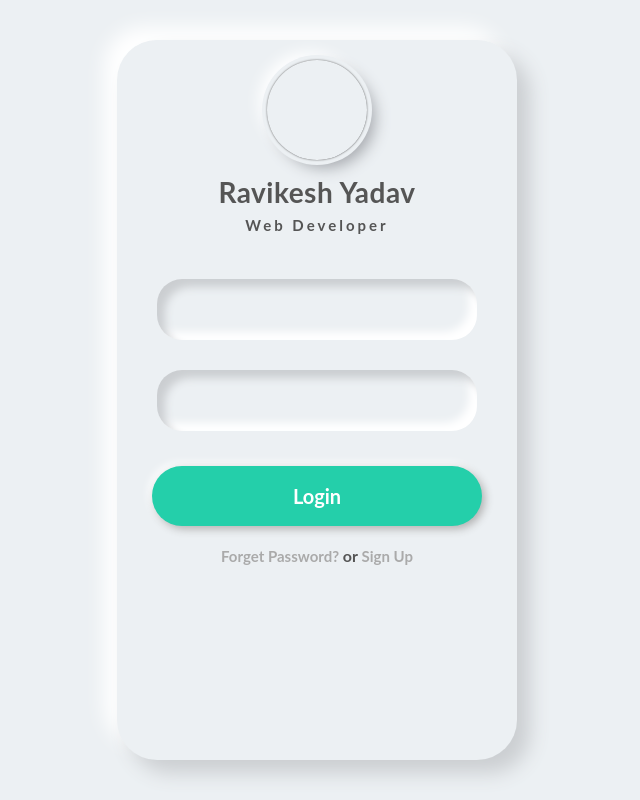
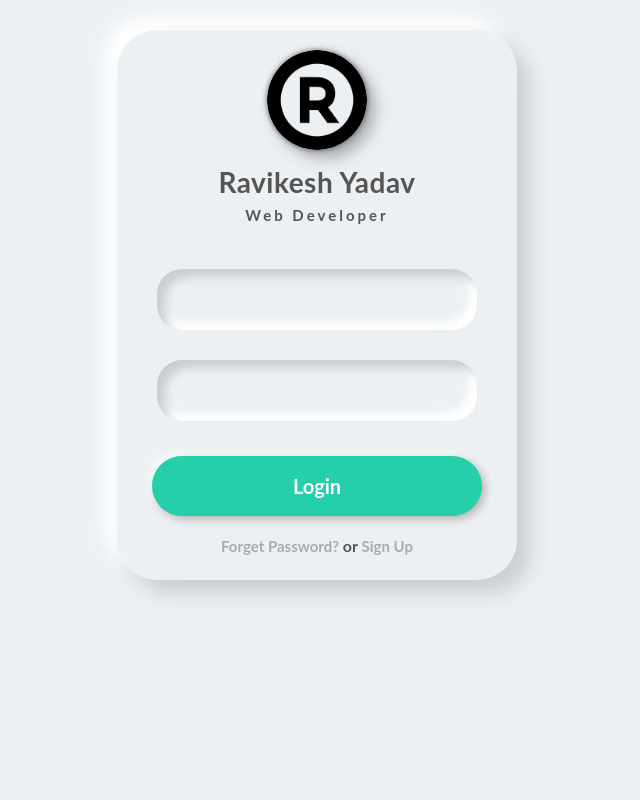
Before and after one commit to ravikesh4/lockdown, a plain HTML site: page login/index.html in a window 1280 px wide. Shown: the whole page, without its empty margins (323-963 px from the left). Drawn offline with Linux system fonts and the light colour scheme.

Commit message:
logo added

```diff
--- a/login/style.css
+++ b/login/style.css
@@ -3,10 +3,8 @@
 }
 
 body {
-    margin: 0;
-    height: 100vh;
-    width: 100vw;
-    overflow: hidden;
+    margin: 30px;
+    overflow: auto;
     font-family: 'Lato', sans-serif;
     font-weight: 700;
     display: flex;
@@ -18,7 +16,7 @@ body {
 
 .login-div {
     width: 400px;
-    height: 90vh;
+    height: 550px;
     padding: 20px 35px 35px 35px;
     border-radius: 40px;
     background-color: #ecf0f3;
@@ -27,20 +25,21 @@ body {
 }
 
 .logo {
-    background: url();
+    background: url(ravikesh.png);
+    background-size: 100px;
     width: 100px;
     height: 100px;
     border-radius: 50%;
     margin: 0 auto;
     box-shadow:
     /* logo shadow  */
-    0px 0px 2px #5f5f5f,
+    0px 0px 5px #5f5f5f,
     /* offset  */
-    0px 0px 0px 5px #ecf0f3,
+    0px 0px 0px 0px #ecf0f3,
     /* bottom right shadow  */
     8px 8px 15px #a7aaaf,
     /* top left  */
-    -8px -8px 15px #ffffff;
+    -1px -1px 1px #ffffff;
 
 
 }
```
Also changed, not shown: login/ravikesh.png (added).
